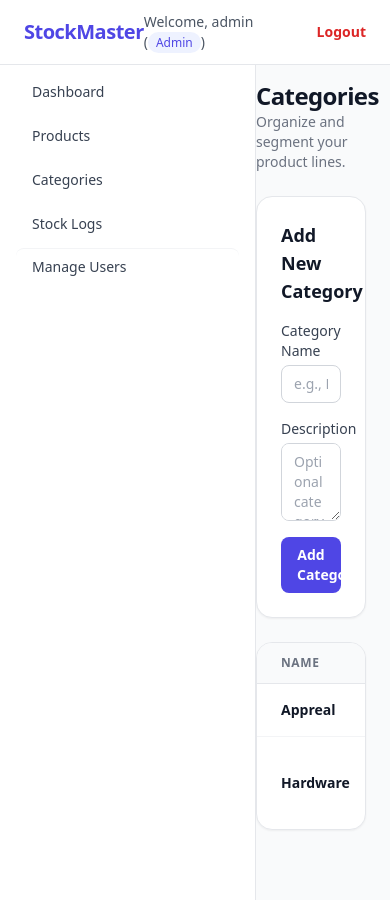
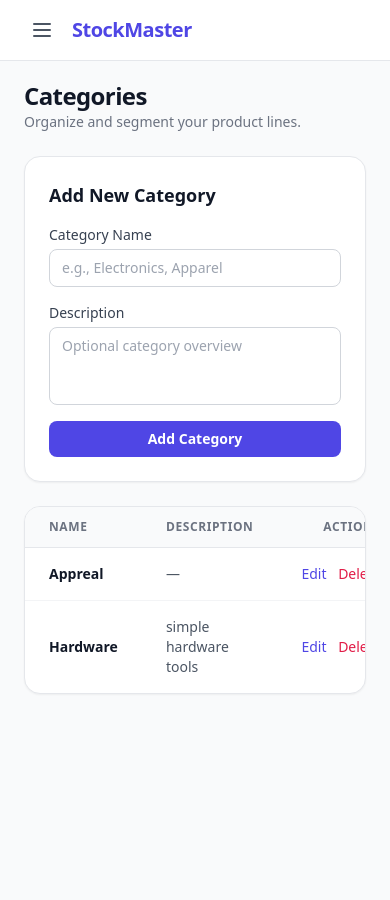
Before and after one commit to pravinsathe946-dotcom/IMS, a PHP site: page /categories.php in a window 390 px wide. Run offline with PHP 8.4, Linux system fonts and the light colour scheme; a user stored in the database is signed in; data comes from the database, SQL or seed files in the repository; some libraries are stand-ins or nearby versions.

Commit message:
responsive design for small devices and few design changes

```diff
--- a/categories.php
+++ b/categories.php
@@ -113,7 +113,7 @@ $categories = $stmt->fetchAll();
                     </div>
                     <div>
                         <label class="block text-sm font-medium text-gray-700">Description</label>
-                        <textarea name="description" rows="3" class="mt-1 block w-full px-3 py-2 border border-gray-300 rounded-lg focus:outline-none focus:ring-indigo-500 focus:border-indigo-500 text-sm"><?= htmlspecialchars($edit_category['description']); ?></textarea>
+                        <textarea name="description" rows="3" class="resize-none mt-1 block w-full px-3 py-2 border border-gray-300 rounded-lg focus:outline-none focus:ring-indigo-500 focus:border-indigo-500 text-sm"><?= htmlspecialchars($edit_category['description']); ?></textarea>
                     </div>
                     <div class="flex gap-2 pt-2">
                         <button type="submit" class="flex-1 py-2 px-4 text-sm font-semibold rounded-lg text-white bg-indigo-600 hover:bg-indigo-700 transition">Save Changes</button>
@@ -131,7 +131,7 @@ $categories = $stmt->fetchAll();
                     </div>
                     <div>
                         <label class="block text-sm font-medium text-gray-700">Description</label>
-                        <textarea name="description" rows="3" placeholder="Optional category overview" class="mt-1 block w-full px-3 py-2 border border-gray-300 rounded-lg focus:outline-none focus:ring-indigo-500 focus:border-indigo-500 text-sm"></textarea>
+                        <textarea name="description" rows="3" placeholder="Optional category overview" class="resize-none mt-1 block w-full px-3 py-2 border border-gray-300 rounded-lg focus:outline-none focus:ring-indigo-500 focus:border-indigo-500 text-sm"></textarea>
                     </div>
                     <button type="submit" class="w-full py-2 px-4 text-sm font-semibold rounded-lg text-white bg-indigo-600 hover:bg-indigo-700 transition pt-2">Add Category</button>
                 </form>
--- a/dashboard.php
+++ b/dashboard.php
@@ -66,10 +66,10 @@ $recent_logs = $pdo->query($recent_logs_query)->fetchAll();
         <div class="bg-white p-6 rounded-2xl border border-gray-200 shadow-sm flex items-center justify-between">
             <div>
                 <p class="text-xs font-semibold text-gray-400 uppercase tracking-wider">Inventory Value</p>
-                <h3 class="text-2xl font-bold text-gray-900 mt-1">$<?= number_format($total_value, 2); ?></h3>
+                <h3 class="text-2xl font-bold text-gray-900 mt-1">₹<?= number_format($total_value, 2); ?></h3>
             </div>
             <div class="p-3 bg-emerald-50 text-emerald-600 rounded-xl">
-                <svg class="w-6 h-6" fill="none" stroke="currentColor" viewBox="0 0 24 24"><path stroke-linecap="round" stroke-linejoin="round" stroke-width="2" d="M12 8c-1.657 0-3 .895-3 2s1.343 2 3 2 3 .895 3 2-1.343 2-3 2m0-8c1.11 0 2.08.402 2.599 1M12 8V7m0 1v8m0 0v1m0-1c-1.11 0-2.08-.402-2.599-1M12 14a2 2 0 110-4h4"></path></svg>
+                <!-- <svg class="w-6 h-6" fill="none" stroke="currentColor" viewBox="0 0 24 24"><path stroke-linecap="round" stroke-linejoin="round" stroke-width="2" d="M12 8c-1.657 0-3 .895-3 2s1.343 2 3 2 3 .895 3 2-1.343 2-3 2m0-8c1.11 0 2.08.402 2.599 1M12 8V7m0 1v8m0 0v1m0-1c-1.11 0-2.08-.402-2.599-1M12 14a2 2 0 110-4h4"></path></svg> --><span class="p-2 w-6 h-6">₹</span>
             </div>
         </div>
 
--- a/includes/header.php
+++ b/includes/header.php
@@ -12,33 +12,93 @@ if (session_status() === PHP_SESSION_NONE) {
     <!-- Tailwind CSS CDN -->
     <script src="https://cdn.tailwindcss.com"></script>
 </head>
-<body class="bg-gray-50 font-sans antialiased">
+<body class="bg-gray-50 font-sans antialiased overflow-x-hidden">
     <?php if (isset($_SESSION['user_id'])): ?>
+
+    <!-- 1. MOBILE BACKDROP OVERLAY -->
+    <div id="sidebar-backdrop"
+         onclick="toggleSidebar()"
+         class="hidden fixed inset-0 bg-slate-900/50 backdrop-blur-sm z-40 md:hidden transition-opacity duration-300">
+    </div>
+
     <!-- Navigation Bar for logged-in users -->
-    <nav class="bg-white border-b border-gray-200 fixed z-30 w-full">
+    <nav class="bg-white border-b border-gray-200 fixed z-30 w-full top-0 left-0">
         <div class="px-6 py-3 flex items-center justify-between">
-            <div class="flex items-center">
+            <div class="flex items-center gap-3">
+                <!-- HAMBURGER BUTTON (Visible only on mobile) -->
+                <button onclick="toggleSidebar()"
+                        class="md:hidden p-1.5 rounded-lg text-gray-600 hover:text-gray-900 hover:bg-gray-100 focus:outline-none focus:ring-2 focus:ring-indigo-500"
+                        aria-label="Open menu">
+                    <svg class="h-6 w-6" fill="none" viewBox="0 0 24 24" stroke="currentColor">
+                        <path stroke-linecap="round" stroke-linejoin="round" stroke-width="2" d="M4 6h16M4 12h16M4 18h16" />
+                    </svg>
+                </button>
                 <span class="text-xl font-bold text-indigo-600 tracking-tight">StockMaster</span>
+
             </div>
-            <div class="flex items-center gap-4">
-                <span class="text-sm text-gray-600 font-medium">Welcome, <?php echo htmlspecialchars($_SESSION['username']); ?> (<span class="capitalize text-xs px-2 py-0.5 bg-indigo-50 text-indigo-600 rounded-full"><?php echo $_SESSION['role']; ?></span>)</span>
+
+            <div class="hidden flex items-center gap-4 md:inline-block">
+                <span class="text-sm text-gray-600 font-medium sm:inline">Welcome, <?php echo htmlspecialchars($_SESSION['username']); ?> (<span class="capitalize text-xs px-2 py-0.5 bg-indigo-50 text-indigo-600 rounded-full"><?php echo $_SESSION['role']; ?></span>)</span>
                 <a href="logout.php" class="text-sm font-semibold text-red-600 hover:text-red-700 transition">Logout</a>
             </div>
         </div>
     </nav>
 
     <!-- Sidebar Wrapper -->
-    <div class="flex pt-14 overflow-hidden bg-gray-50">
-        <aside class="w-64 fixed left-0 top-14 h-full bg-white border-r border-gray-200 pt-4 px-4 z-20">
-            <ul class="space-y-1">
+    <div class="flex pt-14 bg-gray-50">
+        <!-- 2. RESPONSIVE SIDEBAR -->
+        <!-- Hidden off-screen left by default via -translate-x-full. Instantly positioned normally using md:translate-x-0 on desktop -->
+        <aside id="sidebar"
+               class="w-64 fixed left-0 top-0 md:top-14 h-full bg-white border-r border-gray-200 pt-4 px-4 z-50 md:z-20 transform -translate-x-full transition-transform duration-300 ease-in-out md:translate-x-0 md:flex md:flex-col">
+
+            <!-- CLOSE BUTTON LAYOUT BLOCK (Visible only on mobile header row) -->
+            <div class="flex items-center justify-between pb-4 mb-2 border-b border-gray-100 md:hidden">
+               <span class="text-xl font-bold text-indigo-600 tracking-tight">StockMaster</span>
+                <button onclick="toggleSidebar()"
+                        class="p-1.5 rounded-lg text-gray-500 hover:text-gray-800 hover:bg-gray-100 focus:outline-none focus:ring-2 focus:ring-indigo-500"
+                        aria-label="Close menu">
+                    <svg class="h-5 w-5" fill="none" viewBox="0 0 24 24" stroke="currentColor">
+                        <path stroke-linecap="round" stroke-linejoin="round" stroke-width="2" d="M6 18L18 6M6 6l12 12" />
+                    </svg>
+                </button>
+            </div>
+
+            <!-- Mobile Only User Welcome Details Header -->
+            <div class="p-3 bg-gray-50 rounded-xl mb-4 md:hidden">
+                <!-- <p class="text-xs text-gray-500 font-medium">Logged in as:</p>
+                <p class="text-sm font-semibold text-gray-800 truncate"><?php echo htmlspecialchars($_SESSION['username']); ?></p>
+                <span class="inline-block mt-1 capitalize text-[10px] font-bold px-2 py-0.5 bg-indigo-100 text-indigo-700 rounded-full"><?php echo $_SESSION['role']; ?></span> -->
+
+                <span class="text-sm text-gray-600 font-medium sm:inline">Welcome, <?php echo htmlspecialchars($_SESSION['username']); ?> (<span class="capitalize text-xs px-2 py-0.5 bg-indigo-50 text-indigo-600 rounded-full"><?php echo $_SESSION['role']; ?></span>)</span>
+                <a href="logout.php" class="text-sm font-semibold text-red-600 hover:text-red-700 transition">Logout</a>
+            </div>
+
+            <ul class="space-y-1 w-full">
                 <li><a href="dashboard.php" class="flex items-center px-4 py-2.5 text-sm font-medium text-gray-700 hover:bg-gray-50 rounded-lg">Dashboard</a></li>
                 <li><a href="products.php" class="flex items-center px-4 py-2.5 text-sm font-medium text-gray-700 hover:bg-gray-50 rounded-lg">Products</a></li>
                 <li><a href="categories.php" class="flex items-center px-4 py-2.5 text-sm font-medium text-gray-700 hover:bg-gray-50 rounded-lg">Categories</a></li>
                 <li><a href="stock_logs.php" class="flex items-center px-4 py-2.5 text-sm font-medium text-gray-700 hover:bg-gray-50 rounded-lg">Stock Logs</a></li>
                 <?php if ($_SESSION['role'] === 'admin'): ?>
-                <li><a href="users.php" class="flex items-center px-4 py-2.5 text-sm font-medium text-gray-700 hover:bg-gray-50 rounded-lg border-t border-gray-100 pt-2">Manage Users</a></li>
+                <li><a href="users.php" class="flex items-center px-4 py-2.5 text-sm font-medium text-gray-700 hover:bg-gray-50 rounded-lg border-t border-gray-100 pt-2 mt-2">Manage Users</a></li>
                 <?php endif; ?>
             </ul>
         </aside>
-        <main class="w-full h-full bg-gray-50 min-h-screen pl-64 p-6">
+
+        <!-- Main Workspace Area Wrapper -->
+        <main class="w-full h-full bg-gray-50 min-h-screen p-6 md:pl-70 md:ml-64 transition-all duration-300">
     <?php endif; ?>
+
+    <!-- Toggle Controller Javascript Core Scripts -->
+    <script>
+    function toggleSidebar() {
+        const sidebar = document.getElementById('sidebar');
+        const backdrop = document.getElementById('sidebar-backdrop');
+
+        // Dynamic Class List States Switching Matrix
+        sidebar.classList.toggle('-translate-x-full');
+        backdrop.classList.toggle('hidden');
+        document.body.classList.toggle('overflow-hidden');
+    }
+    </script>
+</body>
+</html>
--- a/product_add.php
+++ b/product_add.php
@@ -79,12 +79,12 @@ $categories = $pdo->query("SELECT * FROM categories ORDER BY name ASC")->fetchAl
 
         <div>
             <label class="block text-sm font-medium text-gray-700">Description</label>
-            <textarea name="description" rows="3" class="mt-1 block w-full px-3 py-2 border border-gray-300 rounded-lg text-sm focus:ring-indigo-500 focus:border-indigo-500"></textarea>
+            <textarea name="description" rows="3" class="resize-none mt-1 block w-full px-3 py-2 border border-gray-300 rounded-lg text-sm focus:ring-indigo-500 focus:border-indigo-500"></textarea>
         </div>
 
         <div class="grid grid-cols-1 sm:grid-cols-3 gap-4">
             <div>
-                <label class="block text-sm font-medium text-gray-700">Price ($) *</label>
+                <label class="block text-sm font-medium text-gray-700">Price (₹) *</label>
                 <input type="number" step="0.01" name="price" required class="mt-1 block w-full px-3 py-2 border border-gray-300 rounded-lg text-sm focus:ring-indigo-500 focus:border-indigo-500">
             </div>
             <div>
--- a/product_edit.php
+++ b/product_edit.php
@@ -81,12 +81,12 @@ $categories = $pdo->query("SELECT * FROM categories ORDER BY name ASC")->fetchAl
 
         <div>
             <label class="block text-sm font-medium text-gray-700">Description</label>
-            <textarea name="description" rows="3" class="mt-1 block w-full px-3 py-2 border border-gray-300 rounded-lg text-sm focus:ring-indigo-500"><?= htmlspecialchars($product['description']); ?></textarea>
+            <textarea name="description" rows="3" class="resize-none mt-1 block w-full px-3 py-2 border border-gray-300 rounded-lg text-sm focus:ring-indigo-500"><?= htmlspecialchars($product['description']); ?></textarea>
         </div>
 
         <div class="grid grid-cols-1 sm:grid-cols-2 gap-4">
             <div>
-                <label class="block text-sm font-medium text-gray-700">Price Value ($) *</label>
+                <label class="block text-sm font-medium text-gray-700">Price Value (₹) *</label>
                 <input type="number" step="0.01" name="price" value="<?= $product['price']; ?>" required class="mt-1 block w-full px-3 py-2 border border-gray-300 rounded-lg text-sm focus:ring-indigo-500">
             </div>
             <div>
--- a/products.php
+++ b/products.php
@@ -84,7 +84,7 @@ $products = $pdo->query($query)->fetchAll();
                                     <?= htmlspecialchars($prod['category_name'] ?: 'Uncategorized'); ?>
                                 </td>
                                 <td class="px-6 py-4 whitespace-nowrap text-sm font-medium text-gray-900">
-                                    $<?= number_format($prod['price'], 2); ?>
+                                    ₹<?= number_format($prod['price'], 2); ?>
                                 </td>
                                 <td class="px-6 py-4 whitespace-nowrap text-sm text-gray-600 font-semibold">
                                     <?= $prod['quantity']; ?>
```
